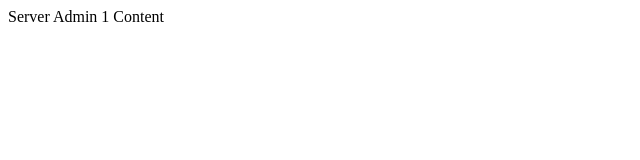
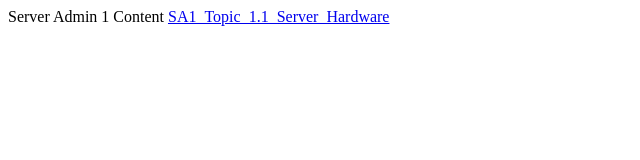
Before and after one commit to kurtbaldwin-lakeshore/ServerAdmin, a plain HTML site: page index.html in a window 1280 px wide. Shown: the whole page, without its empty margins (0-640 px from the left). Drawn offline with Linux system fonts and the light colour scheme.

Commit message:
Add link to Server Hardware presentation in index.html

```diff
--- a/index.html
+++ b/index.html
@@ -1 +1,2 @@
 Server Admin 1 Content
+<a href="LP1/Slides/SA1_Topic_1.1_Server_Hardware.pptx" target="_blank">SA1_Topic_1.1_Server_Hardware</a>
```
